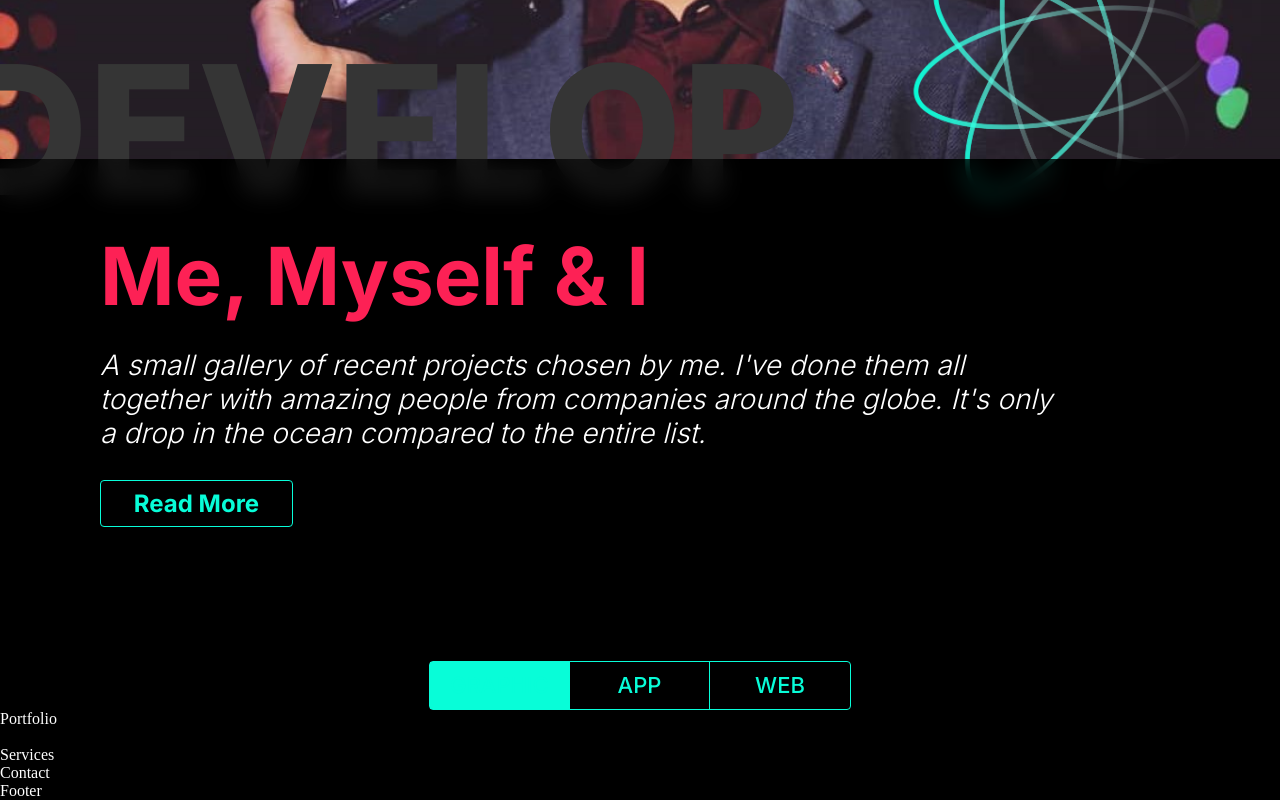
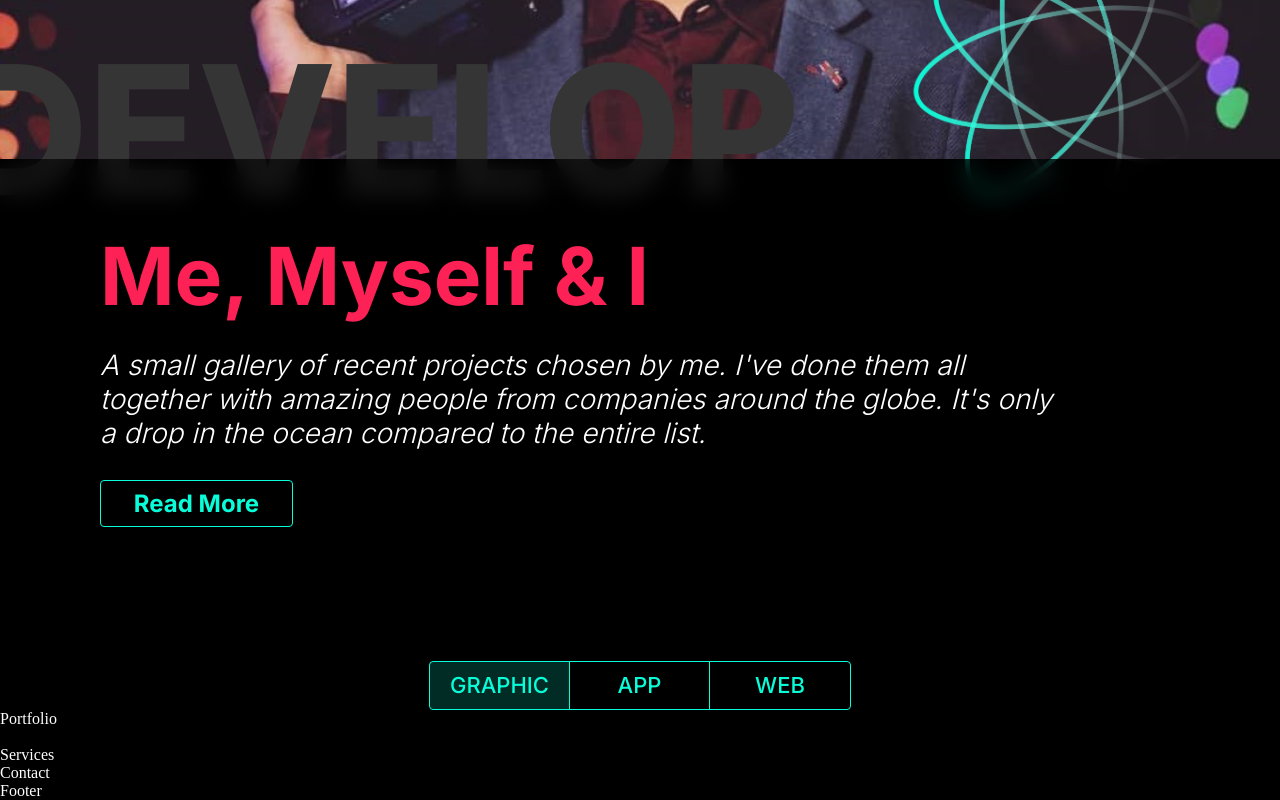
Before and after one commit to Ayanpaul11/Portfolio, a React (Vite) app: page / in a window 1280 px wide. Shown: the part 571-1371 px from the top of the page. Built offline with nearby package versions, Linux system fonts and the light colour scheme.

Commit message:
Update index.css

```diff
--- a/src/index.css
+++ b/src/index.css
@@ -55,7 +55,7 @@ input[type="number"] {
 }
 
 #selected {
-  background-color: #08FDD8;
+  background: rgba(8, 253, 216, 0.17);
 }
 
 #NotSelected {
```
